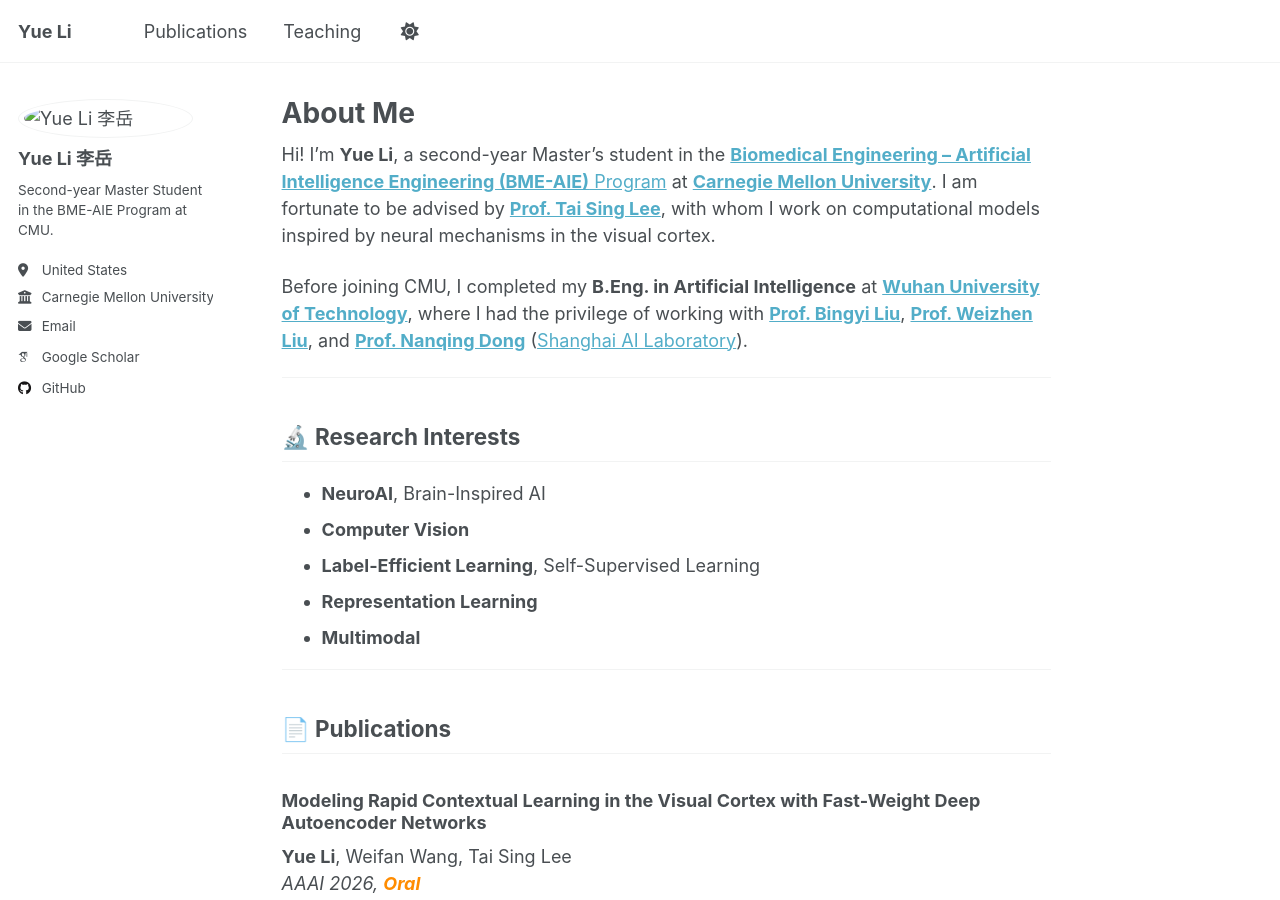
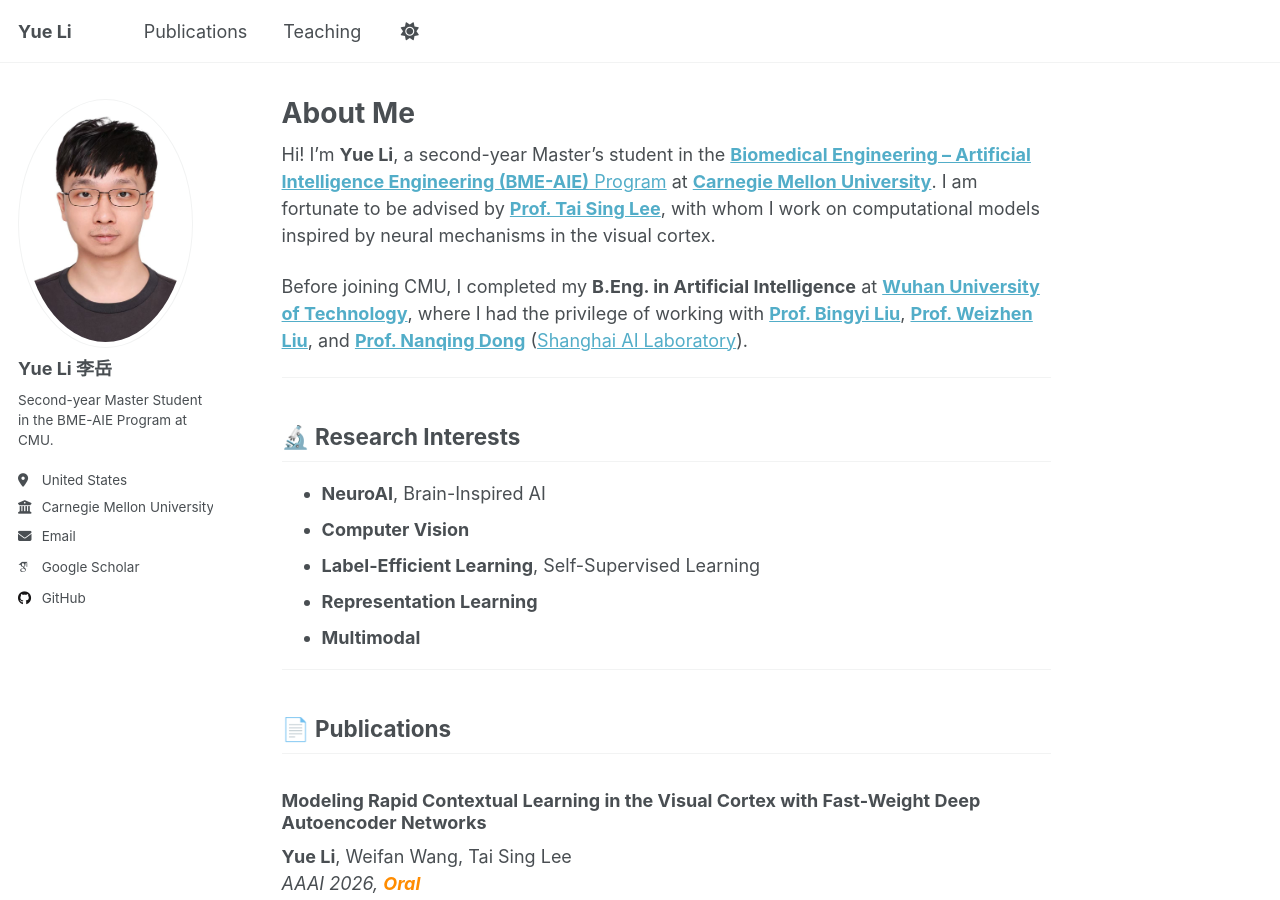
Before and after one commit to ron7li/ron7li.github.io, a Jekyll site: the page built from _pages/about.md, in a window 1280 px wide and 900 px high. Built offline with Jekyll 4.4.1, drawn with Linux system fonts in a browser that asks for light colours; some web fonts are replaced; a script that is not in the unit is left out.

Commit message:
Update _config.yml

```diff
--- a/_config.yml
+++ b/_config.yml
@@ -23,7 +23,7 @@ repository               : "ron7li/ron7li.github.io"
 #               Additional customization can be done by editing /_includes/author-profile.html
 author:
   # Biographic information
-  avatar           : "images/personal.jpg"
+  avatar           : "personal.jpg"
   name             : "Yue Li 李岳"
   pronouns         : # example: "she/her"
   bio              : "Second-year Master Student in the BME-AIE Program at CMU."
```
